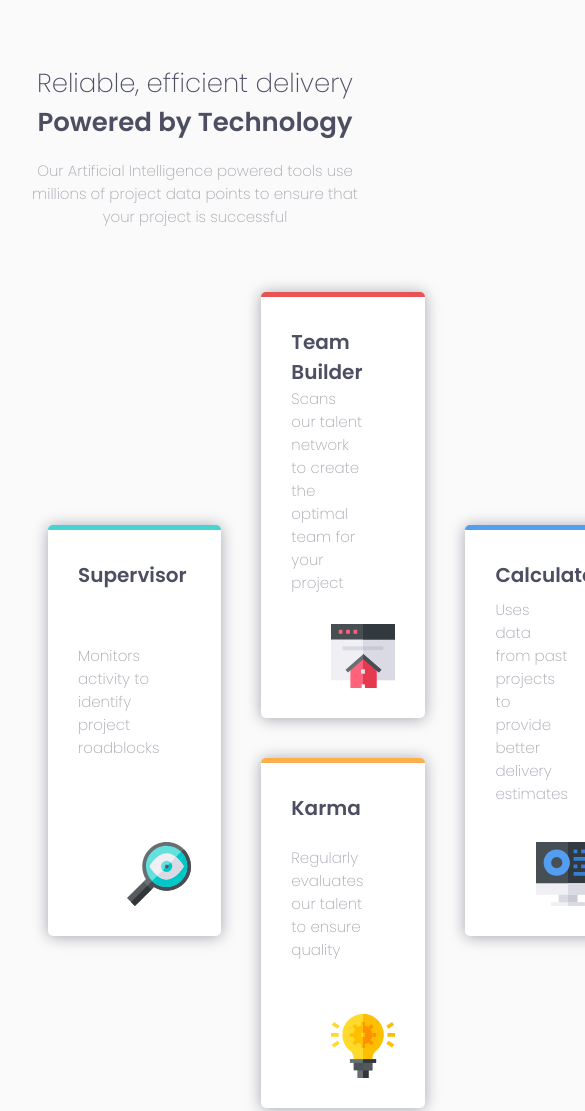
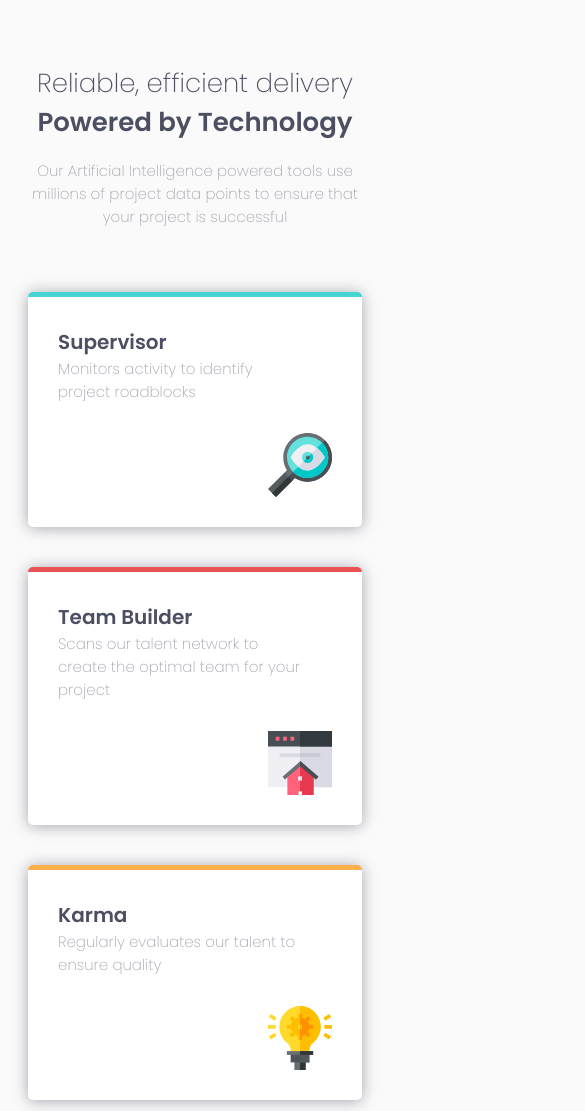
Before and after one commit to RaynaFaye/four-card-feature-section, a plain HTML site: page index.html in a window 390 px wide. Shown: the top 1111 px of the page, 585 px wide, since content can reach past the window. Drawn offline with Linux system fonts and the light colour scheme.

Commit message:
Media query css styles for card section

```diff
--- a/css/style.css
+++ b/css/style.css
@@ -33,7 +33,7 @@ body {
   margin: 4rem 0;
   display: grid;
   grid-template-columns: 1fr 4fr 4fr 4fr 1fr;
-    grid-gap: 40px;
+  grid-gap: 40px;
 }
 .card {
   background-color: #ffffff;
@@ -57,7 +57,7 @@ body {
 }
 .card__image {
   align-self: flex-end;
-  padding: 30px
+  padding: 30px;
 }
 .card-supervisor {
   border-top: 5px solid hsl(180, 62%, 55%);
@@ -88,6 +88,19 @@ body {
   color: hsl(228, 45%, 44%);
 }
 /* Media Queries */
+@media all and (max-width: 768px) {
+  .cards {
+    margin: 4rem 20px;
+    grid-template-columns: 1fr;
+  }
+  .card-supervisor,
+  .card-team-builder,
+  .card-karma,
+  .card-calculator {
+    grid-column: auto;
+    grid-row: auto;
+  }
+}
 @media all and (max-width: 504px) {
   .title-section {
     margin-left: 20px;
```
